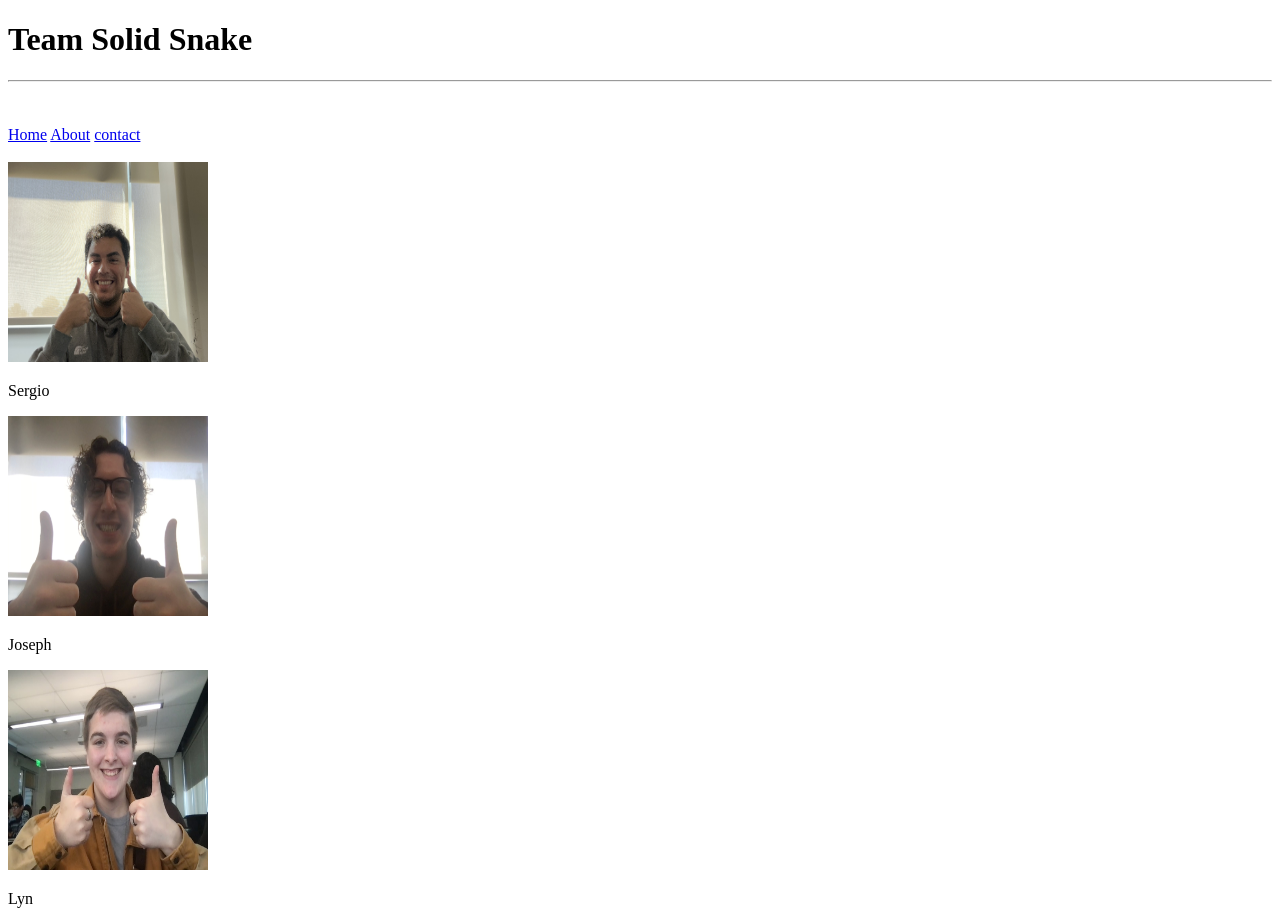
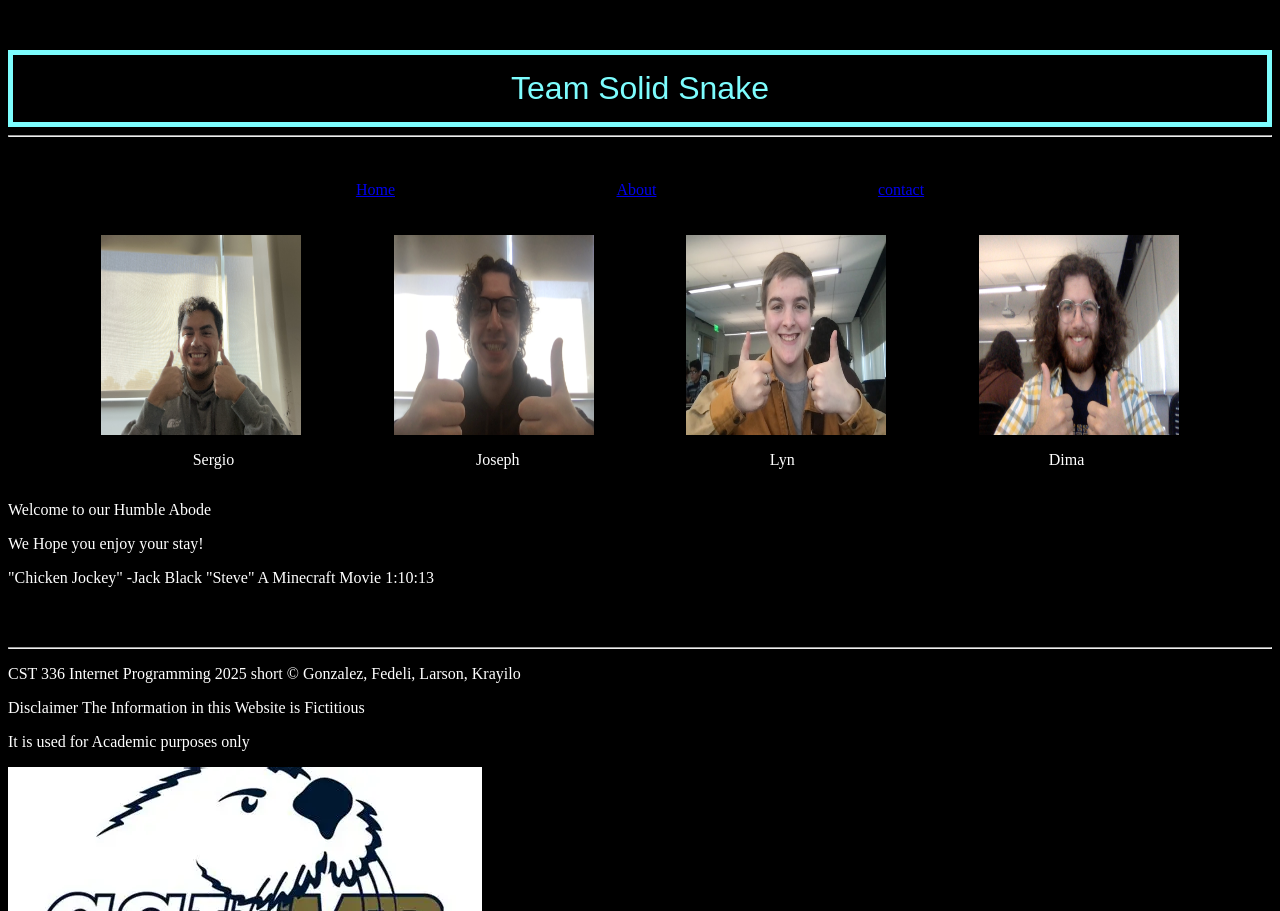
Before and after one commit to SpIurge/SpIurge.github.io, a plain HTML site: page Lab1/index.html in a window 1280 px wide. Shown: the top 911 px of the page. Drawn offline with Linux system fonts and the light colour scheme.

Commit message:
Co-authored-by: JFedeli <JFedeli@users.noreply.github.com>

```diff
--- a/Lab1/index.html
+++ b/Lab1/index.html
@@ -8,29 +8,35 @@
     <title>Document</title>
 </head>
 <body>
-    <h1>Team Solid Snake</h1>
+    <h1 class="header">Team Solid Snake</h1>
     <hr></hr>
     <br><br>
+    <div class="links">
     <a href = "index.html" target="_blank">Home</a>
     <a href = "about.html" target="_blank">About</a>
     <a href = "contact.html" target="_blank">contact</a>
+    </div>
     <br><br>
-    <img src="img/sergio.jpeg" width="200" height="200">
-    <p>Sergio</p>
+    <div class="imgFig">
+    <img src="img/sergio.jpeg"width="200" height="200">
     <img src="img/joseph.jpg"width="200" height="200">
-    <p>Joseph</p>
     <img src="img/lyn.jpg"width="200" height="200">
-    <p>Lyn</p>
     <img src="img/dima.jpg"width="200" height="200">
-    <p>Dima</p>
-    <P>Welcome to our Humble Abode</P>
-    <p>We Hope you enjoy your stay!</p>
-    <P>"Chicken Jockey" -Jack Black "Steve" A Minecraft Movie 1:10:13</P>
+    </div>
+    <div class="names">
+    <p class="names">Sergio</p>
+    <p class="names">Joseph</p>
+    <p class="names">Lyn</p>
+    <p class="names">Dima</p>
+    </div>
+    <P class="welcome">Welcome to our Humble Abode</P>
+    <p class="welcome">We Hope you enjoy your stay!</p>
+    <P class="quote">"Chicken Jockey" -Jack Black "Steve" A Minecraft Movie 1:10:13</P>
     <br><br>
     <hr></hr>
-    <p>CST 336 Internet Programming 2025 short © Gonzalez, Fedeli, Larson, Krayilo</p>
-    <p>Disclaimer The Information in this Website is Fictitious</p>
-    <p>It is used for Academic purposes only</p>
+    <p class="disclaimer">CST 336 Internet Programming 2025 short © Gonzalez, Fedeli, Larson, Krayilo</p>
+    <p class="disclaimer">Disclaimer The Information in this Website is Fictitious</p>
+    <p class="disclaimer">It is used for Academic purposes only</p>
     <img src="img/CSUMB.webp">
 </body>
 </html>
--- a/Lab1/lab1ss.css
+++ b/Lab1/lab1ss.css
@@ -1,3 +1,57 @@
 h1{
-    align-content: center;
+     background-color:black;
+    color:#7DFDFE;
+    text-align: center;
+    font-family: "Bebas Neue", sans-serif;
+    font-weight: 400;
+    font-style: normal;
+    margin: 0 auto;
+    padding: 15px;
+    border: 5px solid #7DFDFE;
+    margin-top: 50px;
 }
+h1:hover{
+            font-size: 4em;
+            color:#7DFDFE
+         }
+body{
+    background-color: black;
+}
+.links{
+    display: flex;
+    width: 80%;
+    margin-left: auto;
+    margin-right: auto;
+    justify-content: space-evenly;
+
+}
+.imgFig{
+    display: flex;
+    justify-content: space-evenly;
+}
+.names{
+    display: flex;
+    width: 90%;
+    margin-left: auto;
+    margin-right: auto;
+    justify-content: space-evenly;
+    color:white
+}
+
+.welcome{
+    color:white
+}
+
+.quote{
+    color:white
+}
+
+.disclaimer{
+    color:white
+}
+
+.header{
+    font-family: "Bebas Neue", sans-serif;
+  font-weight: 400;
+  font-style: normal;
+}
```
Also changed, not shown: Lab1/about.html (+1 -1 lines), Lab1/contact.html (+5 -4 lines).
